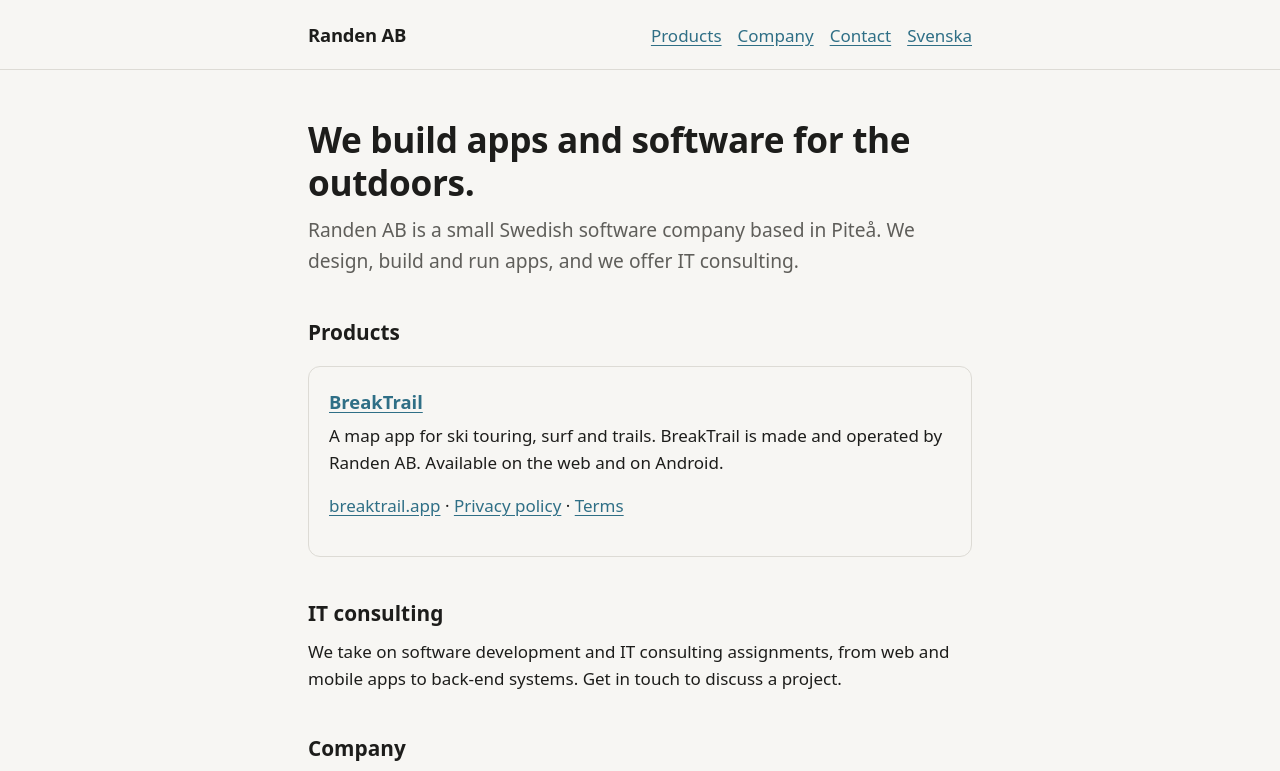
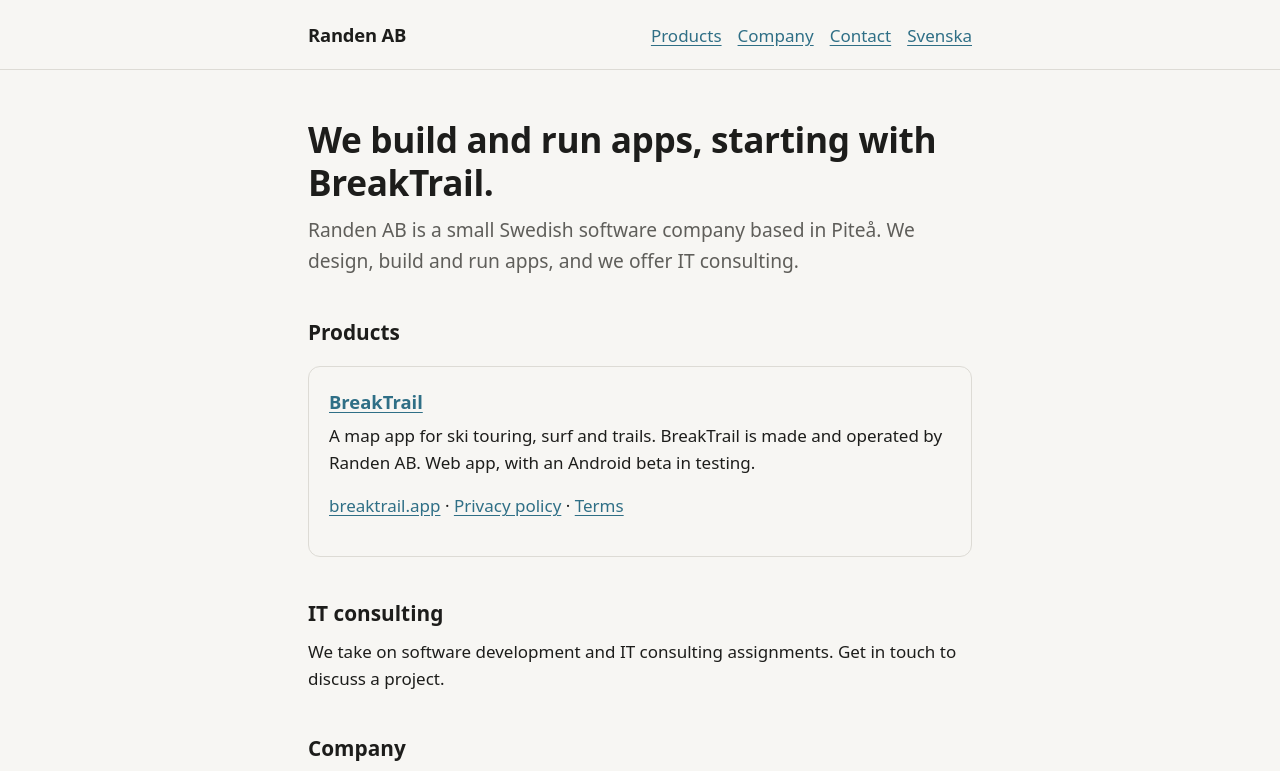
Before and after one commit to randenab/randenab.se, a plain HTML site: page index.html in a window 1280 px wide. Shown: the top 771 px of the page. Drawn offline with Linux system fonts and the light colour scheme.

Commit message:
Address review: soften claims, full hreflang, Swedish wording
Co-Authored-By: Claude Sonnet 5.5 <noreply@anthropic.com>
Claude-Session: https://claude.ai/code/session_0111PTDHcqP2BND6QPCmpfp7

```diff
--- a/index.html
+++ b/index.html
@@ -5,7 +5,10 @@
 <meta name="viewport" content="width=device-width, initial-scale=1">
 <title>Randen AB – Apps and IT consulting</title>
 <meta name="description" content="Randen AB is a Swedish company that builds and runs apps and offers IT consulting. Maker of BreakTrail.">
-<link rel="alternate" hreflang="sv" href="/sv/">
+<link rel="canonical" href="https://randenab.se/">
+<link rel="alternate" hreflang="en" href="https://randenab.se/">
+<link rel="alternate" hreflang="sv" href="https://randenab.se/sv/">
+<link rel="alternate" hreflang="x-default" href="https://randenab.se/">
 <style>
   :root { --bg: #f7f6f3; --fg: #1d1d1b; --muted: #5f5e5a; --line: #dddbd5; --accent: #2f6f86; }
   @media (prefers-color-scheme: dark) {
@@ -38,18 +41,18 @@
   <nav><a href="#products">Products</a><a href="#about">Company</a><a href="#contact">Contact</a><a href="/sv/" hreflang="sv">Svenska</a></nav>
 </div></header>
 <main class="wrap">
-  <h1>We build apps and software for the outdoors.</h1>
+  <h1>We build and run apps, starting with BreakTrail.</h1>
   <p class="lead">Randen AB is a small Swedish software company based in Piteå. We design, build and run apps, and we offer IT consulting.</p>
 
   <h2 id="products">Products</h2>
   <div class="card">
     <h3><a href="https://breaktrail.app">BreakTrail</a></h3>
-    <p>A map app for ski touring, surf and trails. BreakTrail is made and operated by Randen AB. Available on the web and on Android.</p>
+    <p>A map app for ski touring, surf and trails. BreakTrail is made and operated by Randen AB. Web app, with an Android beta in testing.</p>
     <p><a href="https://breaktrail.app">breaktrail.app</a> · <a href="https://breaktrail.app/privacy">Privacy policy</a> · <a href="https://breaktrail.app/terms">Terms</a></p>
   </div>
 
   <h2>IT consulting</h2>
-  <p>We take on software development and IT consulting assignments, from web and mobile apps to back-end systems. Get in touch to discuss a project.</p>
+  <p>We take on software development and IT consulting assignments. Get in touch to discuss a project.</p>
 
   <h2 id="about">Company</h2>
   <p>Randen AB is a limited company (aktiebolag) registered in Sweden, with its registered office in Piteå.</p>
```
Also changed, not shown: sv/index.html (+4 -1 lines).
